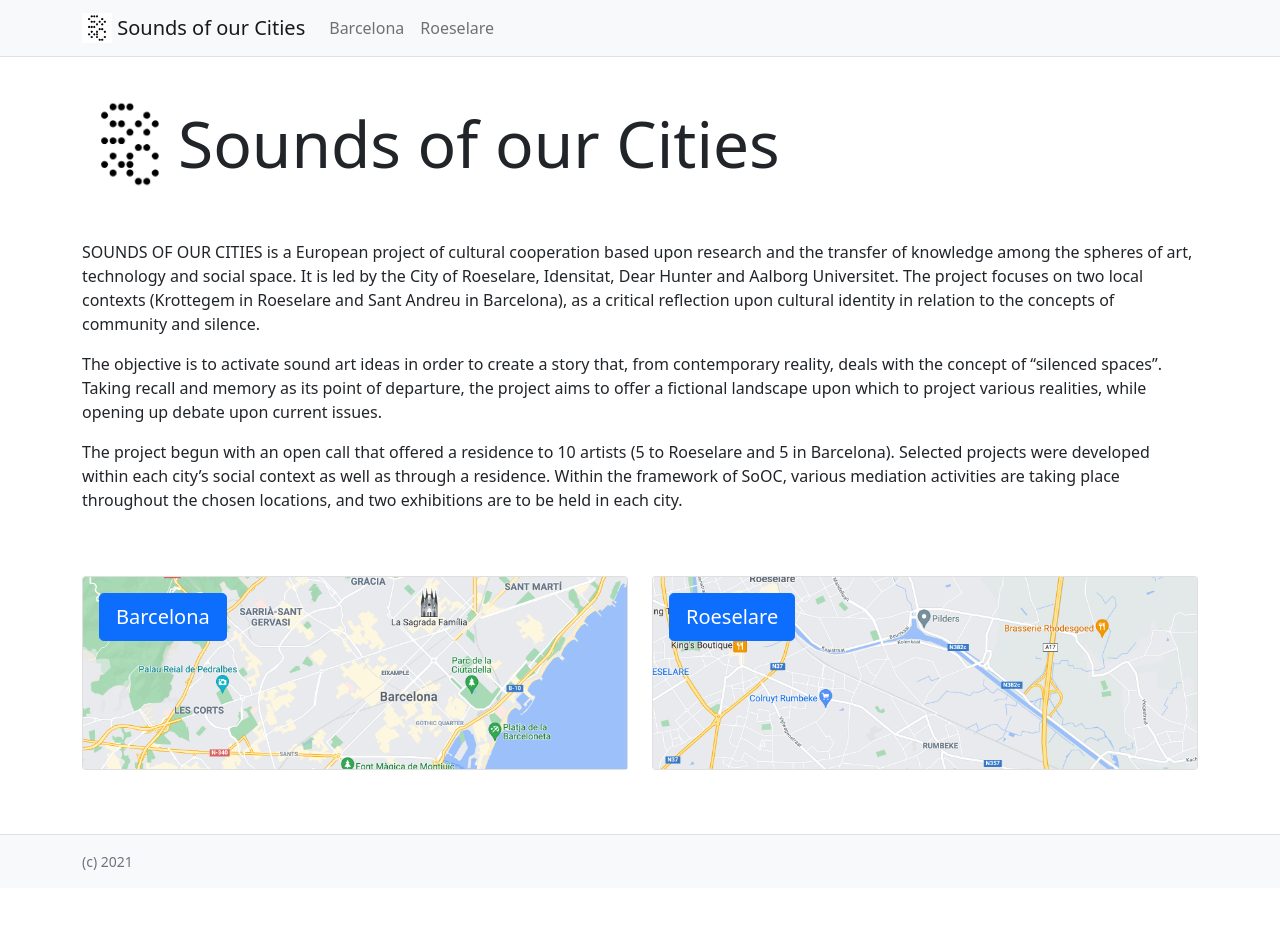
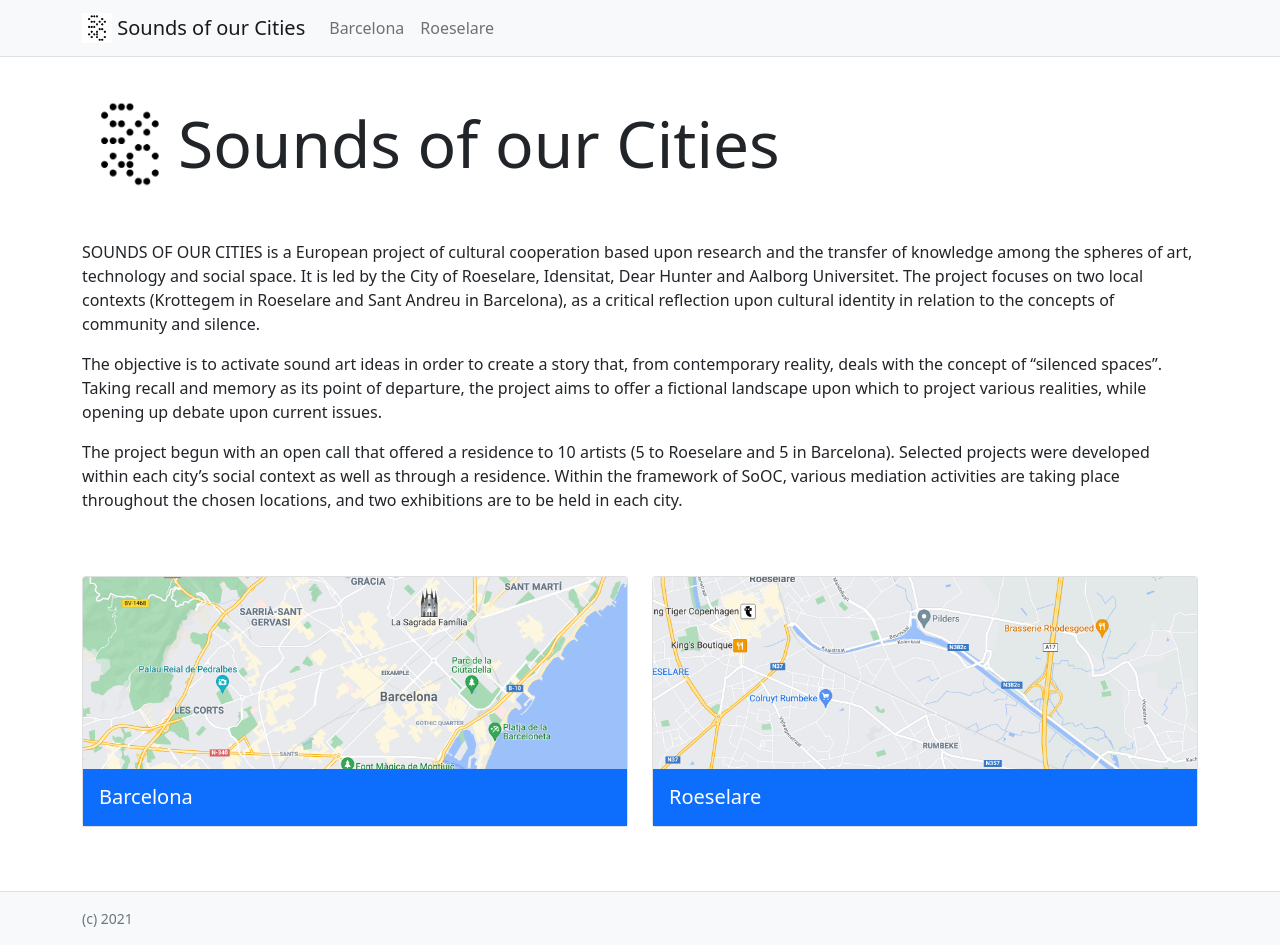
Before and after one commit to johngrz/SooCities.github.io, a Jekyll site: the page built from index.md, in a window 1280 px wide and 945 px high. Built offline with Jekyll 4.4.1, drawn with Linux system fonts in a browser that asks for light colours.

Commit message:
Change card layout

```diff
--- a/_includes/card.html
+++ b/_includes/card.html
@@ -1,8 +1,8 @@
-<div class="{{include.cardsize}}">
-    <div class="card mb-3">
+<div class="{{include.cardsize}} mb-3">
+    <div class="card h-100">
         <img src="/assets/images/{{ include.thumb }}" class="card-img-top" alt="{{ include.name }}">
-        <div class="card-img-overlay">
-            <a class="btn btn-primary btn-lg stretched-link" href="{{ include.url }}" role="button">{{ include.name }}</a>
+        <div class="card-body bg-primary">
+            <a class="h5 link-light text-decoration-none stretched-link" href="{{ include.url }}">{{ include.name }}</a>
         </div>
     </div>
 </div>
--- a/assets/css/extra.css
+++ b/assets/css/extra.css
@@ -3,3 +3,7 @@
     height: 15vw;
     object-fit: cover;
 }
+
+.link-light {
+    color: #fff;
+}
```
